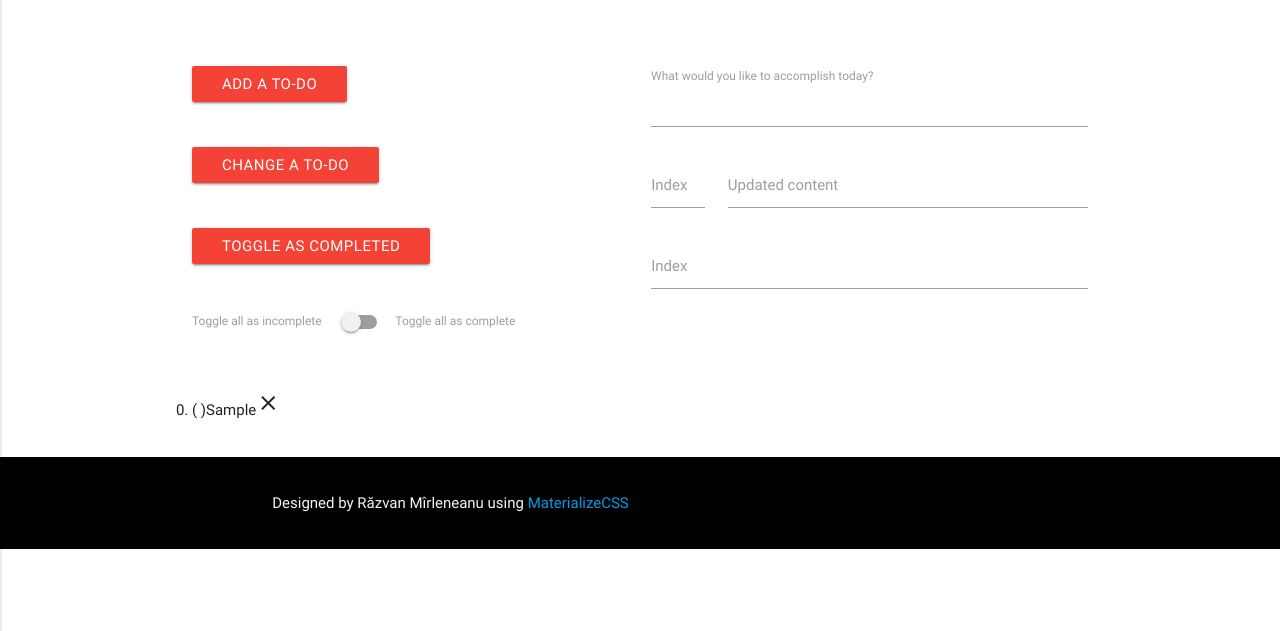
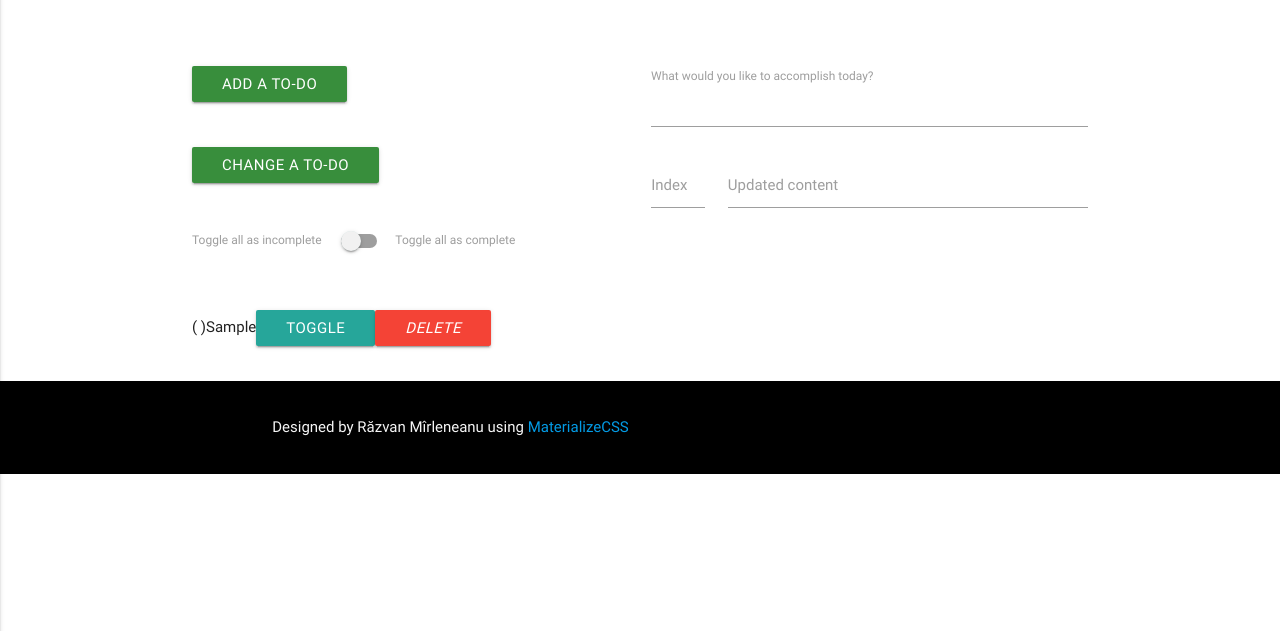
Before and after one commit to Razsomething/Project, a plain HTML site: page challenges.html in a window 1280 px wide. Both pictures are taken after typing "Sample" into the empty fields and a click on the button "ADD A TO-DO". Shown: the part 169-800 px from the top of the page. Drawn offline with Linux system fonts and the light colour scheme.

Commit message:
Added event listener

```diff
--- a/challenges.html
+++ b/challenges.html
@@ -48,8 +48,8 @@
         <!-- Button for adding a to-do-->
         <div>
             <div class="col s6">
-                <button class="btn waves-effect waves-light red" type="submit" name="action"
-                        onclick="handlers.addTodo()">Add a to-do
+                <button class="btn waves-effect waves-light" type="submit" name="action"
+                        onclick="handlers.addTodo()" style="background-color: #388E3C ">Add a to-do
                 </button>
             </div>
             <div class="input-field col s12 m12 l6">
@@ -60,7 +60,8 @@
         <!-- Button for changing a to-do-->
         <div>
             <div class="col s12 m7 l6">
-                <button class="btn waves-effect waves-light red" type="submit" name="action"
+                <button class="btn waves-effect waves-light rd" type="submit" name="action"
+                        style="background-color: #388E3C"
                         onclick="handlers.changeTodo()">Change a to-do
                 </button>
             </div>
@@ -73,20 +74,20 @@
                 <label for="changeTodoText">Updated content</label>
             </div>
         </div>
-        <!-- Button for toggling a single to-do-->
-        <div>
-            <div class="col s6">
-                <button class="btn waves-effect waves-light red" type="submit" name="action"
-                        onclick="handlers.toggleCompleted()">Toggle as completed
-                </button>
-            </div>
-            <div class="input-field col s6">
-                <input id="toggleTodoNumber" type="number">
-                <label for="toggleTodoNumber">Index</label>
-            </div>
-        </div>
-        <br>
-        <br>
+        <!--&lt;!&ndash; Button for toggling a single to-do&ndash;&gt;-->
+        <!--<div>-->
+            <!--<div class="col s6">-->
+                <!--<button class="btn waves-effect waves-light red" type="submit" name="action"-->
+                        <!--onclick="handlers.toggleCompleted()">Toggle as completed-->
+                <!--</button>-->
+            <!--</div>-->
+            <!--<div class="input-field col s6">-->
+                <!--<input id="toggleTodoNumber" type="number">-->
+                <!--<label for="toggleTodoNumber">Index</label>-->
+            <!--</div>-->
+        <!--</div>-->
+        <!--<br>-->
+        <!--<br>-->
         <!-- Switch -->
         <div class="col s6">
             <div class="switch">
@@ -101,7 +102,7 @@
             <br>
         </div>
         <div class="section">
-            <ol id="list" class="col s12" start="0">
+            <ol id="list" class="col s12" start="0" style="list-style-type: none">
 
             </ol>
         </div>
--- a/js/JS.js
+++ b/js/JS.js
@@ -56,10 +56,11 @@ var handlers = {
         toDoList.deleteToDo(position);
         view.displayTodos();
     },
-    toggleCompleted : function () {
-        var todoPosition = document.getElementById('toggleTodoNumber');
-        toDoList.toggleCompleted(todoPosition.valueAsNumber);
-        todoPosition.value = '';
+    toggleCompleted : function (position) {
+        // var todoPosition = document.getElementById('toggleTodoNumber');
+        // toDoList.toggleCompleted(todoPosition.valueAsNumber);
+        // todoPosition.value = '';
+        toDoList.toggleCompleted(position);
         view.displayTodos();
     },
     toggleAll : function () {
@@ -68,7 +69,7 @@ var handlers = {
     }
 };
 var view = {
-    displayTodos : function () {
+    displayTodos: function () {
         var todoUl = document.getElementById('list');
         todoUl.innerHTML = '';
         toDoList.toDo.forEach(function (todo, position) {
@@ -82,32 +83,31 @@ var view = {
             }
             todoLi.id = position;
             todoLi.textContent = todoTextWithCompletion;
+            todoLi.appendChild(this.createToggleButton());
             todoLi.appendChild(this.createDeleteButton());
-           todoLi.appendChild(this.createBreak());
             todoUl.appendChild(todoLi);
         }, this)
     },
-    createDeleteButton : function () {
+    createDeleteButton: function () {
         var deleteButton = document.createElement('i');
-        deleteButton.textContent = 'close';
+        deleteButton.textContent = 'Delete';
         deleteButton.id = 'deleteButton';
-        deleteButton.className = 'material-icons'
+        deleteButton.className = 'btn waves-effect waves-light red';
+        deleteButton.type= 'submit';
+        deleteButton.name= 'action';
         return deleteButton;
+    },
+    createToggleButton: function () {
+        var toggleButton = document.createElement('button');
+        toggleButton.textContent = 'Toggle';
+        toggleButton.id = 'toggleButton';
+        toggleButton.className = 'btn waves-effect waves-green darken-4';
+        toggleButton.type= 'submit';
+        toggleButton.name= 'action';
+        return toggleButton;
+    },
 
-    },
-    // Should remove this after sorting out the li css settings
-    createBreak : function () {
-        var createBreak = document.createElement('br');
-        return createBreak;
-    },
-    createDoneIcon : function () {
-        var createDoneIcon = document.createElement('i');
-        createDoneIcon.textContent = 'check_box';
-        createDoneIcon.className = 'material-icons';
-        return createDoneIcon;
-
-    },
-    setUpEventListeners : function () {
+    setUpEventListeners: function () {
         var todoUl = document.querySelector('ol');
         todoUl.addEventListener('click', function (event) {
             var elementClicked = event.target;
@@ -115,6 +115,13 @@ var view = {
                 handlers.deleteTodo(parseInt(elementClicked.parentNode.id));
             }
         });
+        todoUl.addEventListener('click', function (event) {
+            var elementClicked = event.target;
+            if (elementClicked.id === 'toggleButton') {
+                handlers.toggleCompleted(parseInt(elementClicked.parentNode.id));
+            }
+        });
     }
 };
+
 view.setUpEventListeners();
```
Lines whose indentation alone changed are shown as unchanged.
